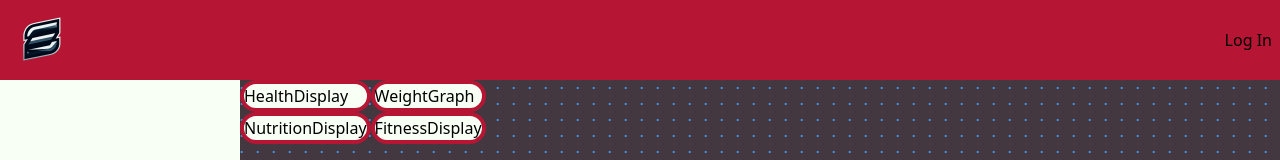
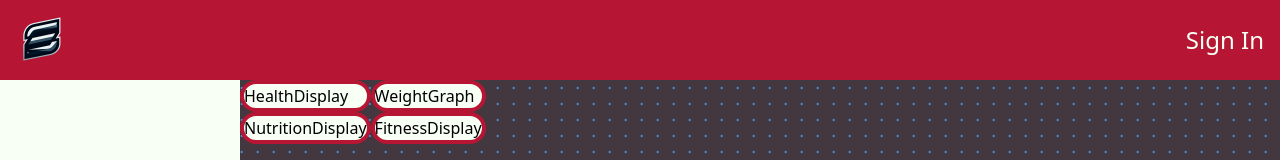
Before and after one commit to brendonluu/Powerlifting-App, a React (Vite) app in the folder client/: page / in a window 1280 px wide. Shown: the top 160 px of the page. Built offline with nearby package versions, Linux system fonts and the light colour scheme.

Commit message:
added auth context

```diff
--- a/client/src/components/NavBar.css
+++ b/client/src/components/NavBar.css
@@ -23,3 +23,13 @@
 .Logo {
     height: 100%;
 }
+
+.logIn {
+    padding: 0.5rem;
+    color: var(--white);
+    font-size: x-large;
+}
+
+.logIn:hover {
+    background-color: var(--tertiary);
+}
--- a/client/src/components/NavBar.jsx
+++ b/client/src/components/NavBar.jsx
@@ -1,15 +1,12 @@
+import './NavBar.css'
 import { NavLink } from "react-router-dom"
+import { useAuth } from "../contexts/AuthContext"
 import logo from "./../assets/tempLogo.png"
-import './NavBar.css'
 import User from "./navbar_components/User"
-import { useState } from "react"
 
 function NavBar() {
-   const [loggedIn, setLoggedIn] = useState(false)
+   const { loggedIn, logIn } = useAuth();
 
-   const logIn = () => {
-      setLoggedIn(current => true)
-   }
    return (
       <header className="header">
          <nav className="navContainer">
@@ -19,7 +16,7 @@ function NavBar() {
             {
                loggedIn
                   ? <User />
-                  : <button className="logIn" onClick={logIn}>Log In</button>
+                  : <button className="logIn" onClick={logIn}>Sign In</button>
             }
          </nav>
       </header>
--- a/client/src/components/navbar_components/User.jsx
+++ b/client/src/components/navbar_components/User.jsx
@@ -1,7 +1,7 @@
+import './User.css'
 import { useEffect, useState } from 'react'
+import UserDropdown from './UserDropdown'
 import pfp from './../../assets/Default_pfp.svg'
-import './User.css'
-import UserDropdown from './UserDropdown'
 
 function User() {
   const [menuState, setMenuState] = useState(false)
--- a/client/src/components/navbar_components/UserDropdown.css
+++ b/client/src/components/navbar_components/UserDropdown.css
@@ -10,7 +10,13 @@
 
 .UserDropdownItem {
   color: var(--white);
+  font-size: x-large;
   text-align: right;
   text-wrap: nowrap;
   padding: 0.5rem;
 }
+
+.UserDropdownItem:hover {
+  cursor: pointer;
+  background: var(--tertiary);
+}
--- a/client/src/components/navbar_components/UserDropdown.jsx
+++ b/client/src/components/navbar_components/UserDropdown.jsx
@@ -1,15 +1,16 @@
-import './UserDropdown.css'
-
-import React from 'react'
+import './UserDropdown.css';
+import { useAuth } from '../../contexts/AuthContext';
 
 function UserDropdown() {
+  const { logOut } = useAuth();
+
   return (
     <ul className="UserDropdown">
       <li className='UserDropdownItem'>My Profile</li>
       <li className='UserDropdownItem'>Settings</li>
-      <li className='UserDropdownItem'>Log Out</li>
+      <li className='UserDropdownItem' onClick={logOut}>Sign Out</li>
     </ul>
   )
 }
 
-export default UserDropdown
+export default UserDropdown;
--- /dev/null
+++ b/client/src/contexts/AuthContext.jsx
@@ -0,0 +1,18 @@
+import { createContext, useState, useContext } from 'react';
+
+const AuthContext = createContext();
+
+export const AuthProvider = ({ children }) => {
+    const [loggedIn, setLoggedIn] = useState(false);
+
+    const logIn = () => setLoggedIn(true);
+    const logOut = () => setLoggedIn(false);
+
+    return (
+        <AuthContext.Provider value={{ loggedIn, logIn, logOut }}>
+            {children}
+        </AuthContext.Provider>
+    );
+};
+
+export const useAuth = () => useContext(AuthContext);
--- a/client/src/main.jsx
+++ b/client/src/main.jsx
@@ -3,10 +3,14 @@ import ReactDOM from 'react-dom/client'
 import App from './App.jsx'
 import './index.css'
 import { BrowserRouter } from 'react-router-dom'
+import { AuthProvider } from './contexts/AuthContext.jsx'
+
 ReactDOM.createRoot(document.getElementById('root')).render(
   <React.StrictMode>
-    <BrowserRouter>
-      <App />
-    </BrowserRouter>
+    <AuthProvider>
+      <BrowserRouter>
+        <App />
+      </BrowserRouter>
+    </AuthProvider>
   </React.StrictMode>,
 )
```
Also changed, not shown: client/src/components/navbar_components/User.css (line endings or trailing spaces).
